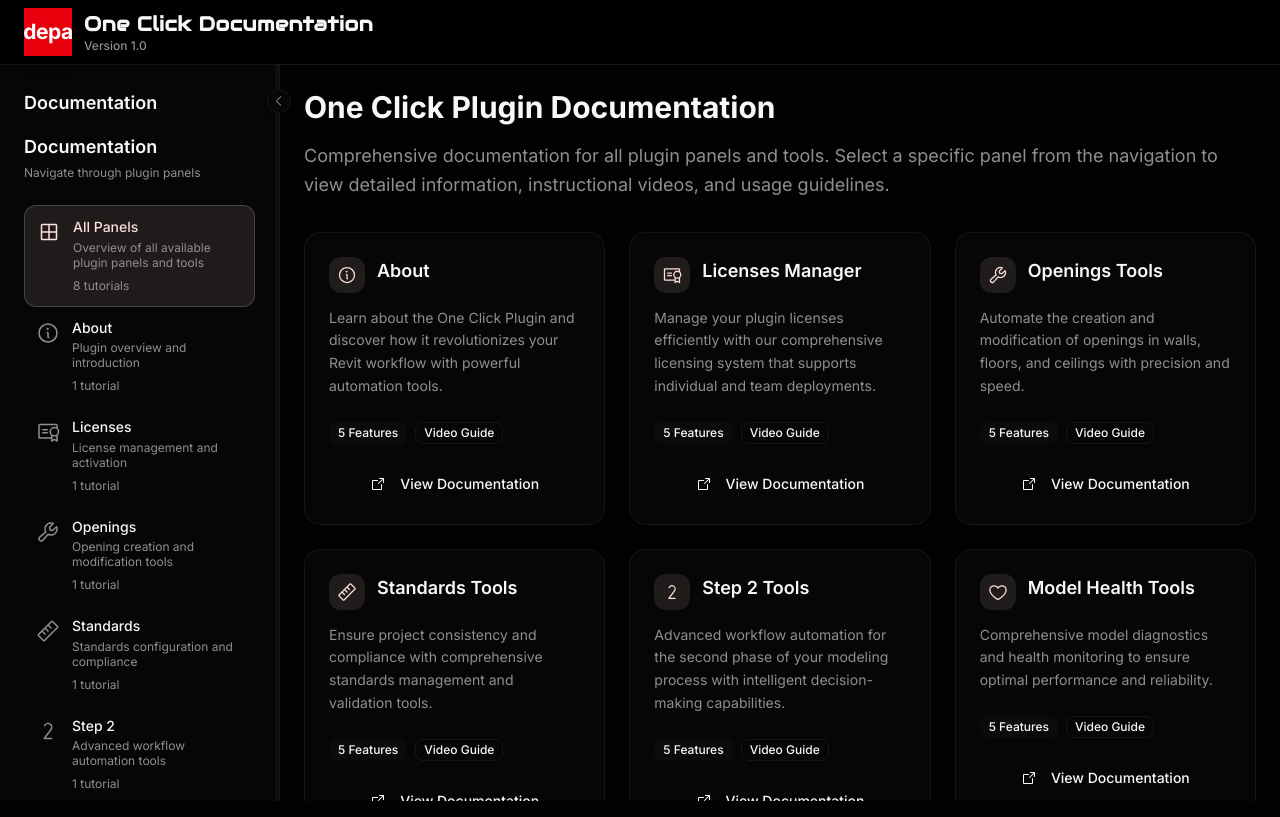
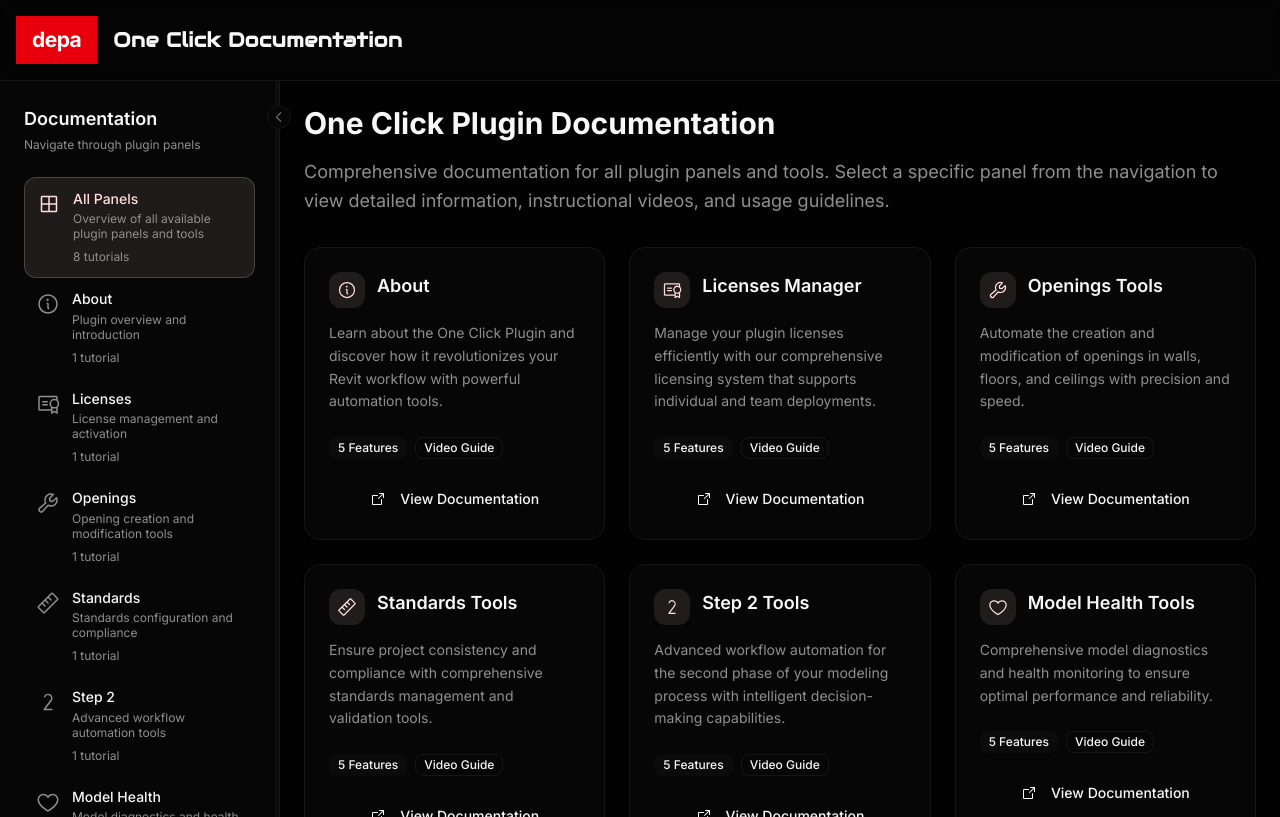
Before and after one commit to it-procurement-depa/revit-plugin-tutoria, a React (Vite) app: page / in a window 1280 px wide. Built offline with nearby package versions, Linux system fonts and the light colour scheme.

Commit message:
Generated by Spark: Fix all reported errors.

```diff
--- a/index.html
+++ b/index.html
@@ -7,6 +7,7 @@
     <link rel="preconnect" href="https://fonts.googleapis.com">
     <link rel="preconnect" href="https://fonts.gstatic.com" crossorigin>
     <link href="https://fonts.googleapis.com/css2?family=Inter:wght@400;500;600;700&family=Audiowide:wght@400&display=swap" rel="stylesheet">
+    <link href="/src/index.css" rel="stylesheet">
 </head>
 
 <body>
--- a/src/ErrorFallback.tsx
+++ b/src/ErrorFallback.tsx
@@ -1,7 +1,6 @@
 import { Alert, AlertTitle, AlertDescription } from "./components/ui/alert";
 import { Button } from "./components/ui/button";
-
-import { AlertTriangleIcon, RefreshCwIcon } from "lucide-react";
+import { Warning, ArrowClockwise } from "@phosphor-icons/react";
 
 interface ErrorFallbackProps {
   error: Error;
@@ -17,7 +16,7 @@ export const ErrorFallback = ({ error, resetErrorBoundary }: ErrorFallbackProps)
     <div className="min-h-screen bg-background flex items-center justify-center p-4">
       <div className="w-full max-w-md">
         <Alert variant="destructive" className="mb-6">
-          <AlertTriangleIcon className="w-4 h-4" />
+          <Warning className="w-4 h-4" />
           <AlertTitle>This spark has encountered a runtime error</AlertTitle>
           <AlertDescription>
             Something unexpected happened while running the application. The error details are shown below. Contact the spark author and let them know about this issue.
@@ -36,7 +35,7 @@ export const ErrorFallback = ({ error, resetErrorBoundary }: ErrorFallbackProps)
           className="w-full"
           variant="outline"
         >
-          <RefreshCwIcon className="w-4 h-4 mr-2" />
+          <ArrowClockwise className="w-4 h-4 mr-2" />
           Try Again
         </Button>
       </div>
--- a/src/components/Header.tsx
+++ b/src/components/Header.tsx
@@ -12,34 +12,27 @@ interface HeaderProps {
 
 export function Header({ searchQuery = '', onSearchChange, showVideoGrid = false, onToggleView }: HeaderProps) {
   return (
-    <header className="border-b border-border bg-background/95 backdrop-blur supports-[backdrop-filter]:bg-background/60 sticky top-0 z-50">
-      <div className="flex h-16 items-center justify-between px-6">
+    <header className="border-b border-border bg-card/50 backdrop-blur-sm sticky top-0 z-50">
+      <div className="flex items-center justify-between p-4 max-w-7xl mx-auto">
         <div className="flex items-center space-x-4">
-          <div className="flex items-center space-x-3">
-            <DepaLogo className="w-12 h-12 shadow-lg" />
-            <div>
+          <DepaLogo />
           <h1 className="text-xl font-bold text-foreground tracking-wide font-audiowide">One Click Documentation</h1>
-              <p className="text-xs text-muted-foreground font-medium">Version 1.0</p>
-            </div>
-          </div>
         </div>
 
         {onSearchChange && (
-          <div className="flex-1 max-w-md mx-8">
-            <div className="relative">
+          <div className="relative flex-1 max-w-md mx-8">
             <MagnifyingGlass className="absolute left-3 top-1/2 transform -translate-y-1/2 text-muted-foreground w-4 h-4" />
             <Input
-                placeholder="Search tutorials, panels, or tools..."
+              placeholder="Search panels, videos, or documentation..."
               value={searchQuery}
               onChange={(e) => onSearchChange(e.target.value)}
               className="pl-10"
             />
           </div>
-          </div>
         )}
 
+        {onToggleView && (
           <div className="flex items-center space-x-2">
-          {onToggleView && (
             <Button
               variant="outline"
               size="sm"
@@ -47,10 +40,10 @@ export function Header({ searchQuery = '', onSearchChange, showVideoGrid = false
               className="flex items-center space-x-2"
             >
               {showVideoGrid ? <FileText className="w-4 h-4" /> : <Video className="w-4 h-4" />}
-              <span>{showVideoGrid ? 'Documentation' : 'Tutorials'}</span>
+              <span>{showVideoGrid ? 'List View' : 'Grid View'}</span>
             </Button>
+          </div>
         )}
-        </div>
       </div>
     </header>
   )
--- a/src/components/PanelNavigation.tsx
+++ b/src/components/PanelNavigation.tsx
@@ -178,10 +178,6 @@ export function PanelNavigation({ selectedPanel, onPanelSelect }: PanelNavigatio
               </div>
             </>
           ) : (
-            <h2 className="text-lg font-semibold text-foreground mb-4">Documentation</h2>
-          )}
-
-          {!isCollapsed && (
             <div className="mb-6">
               <h2 className="text-lg font-semibold text-foreground mb-1">Documentation</h2>
               <p className="text-xs text-muted-foreground">Navigate through plugin panels</p>
```
Lines whose indentation alone changed are shown as unchanged.
